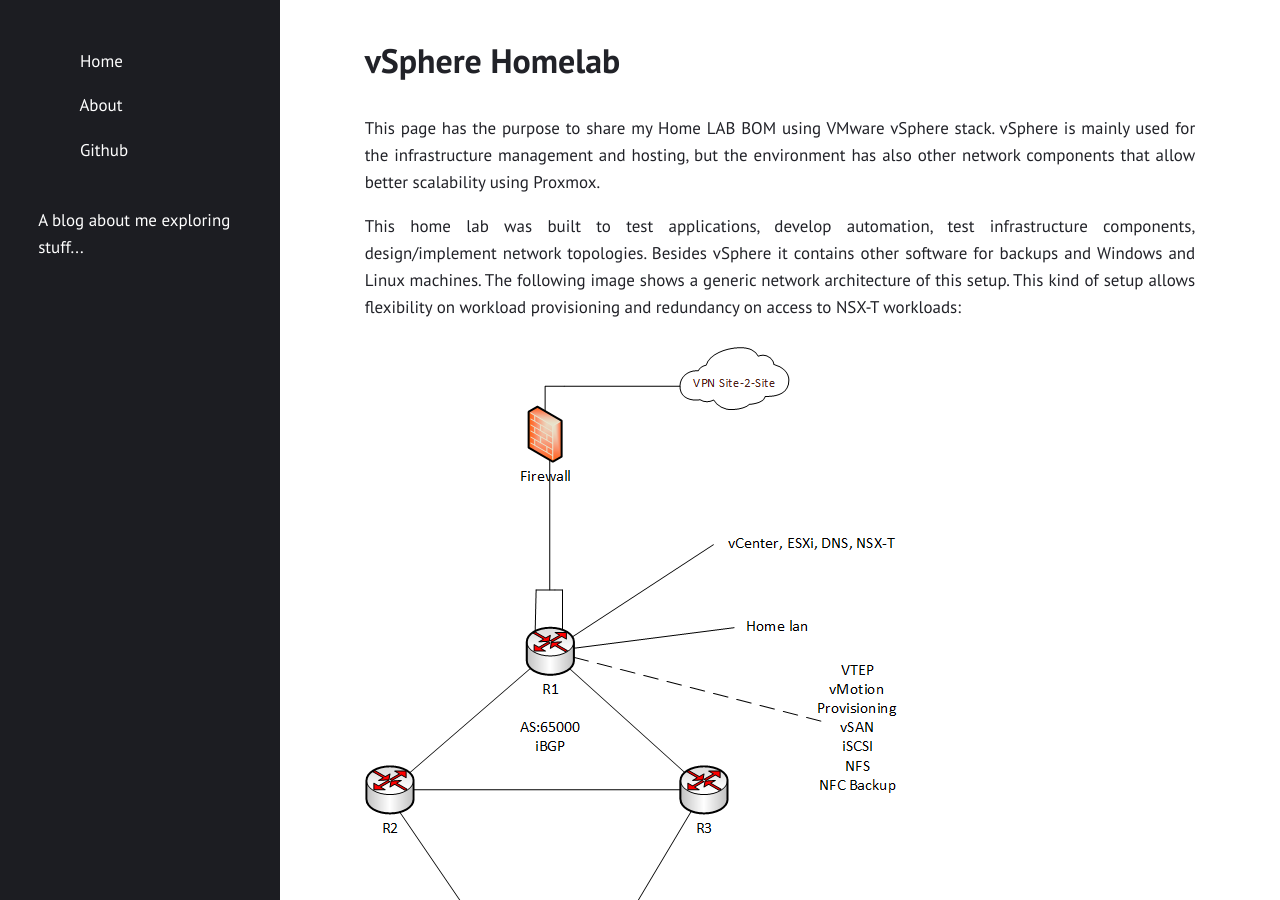
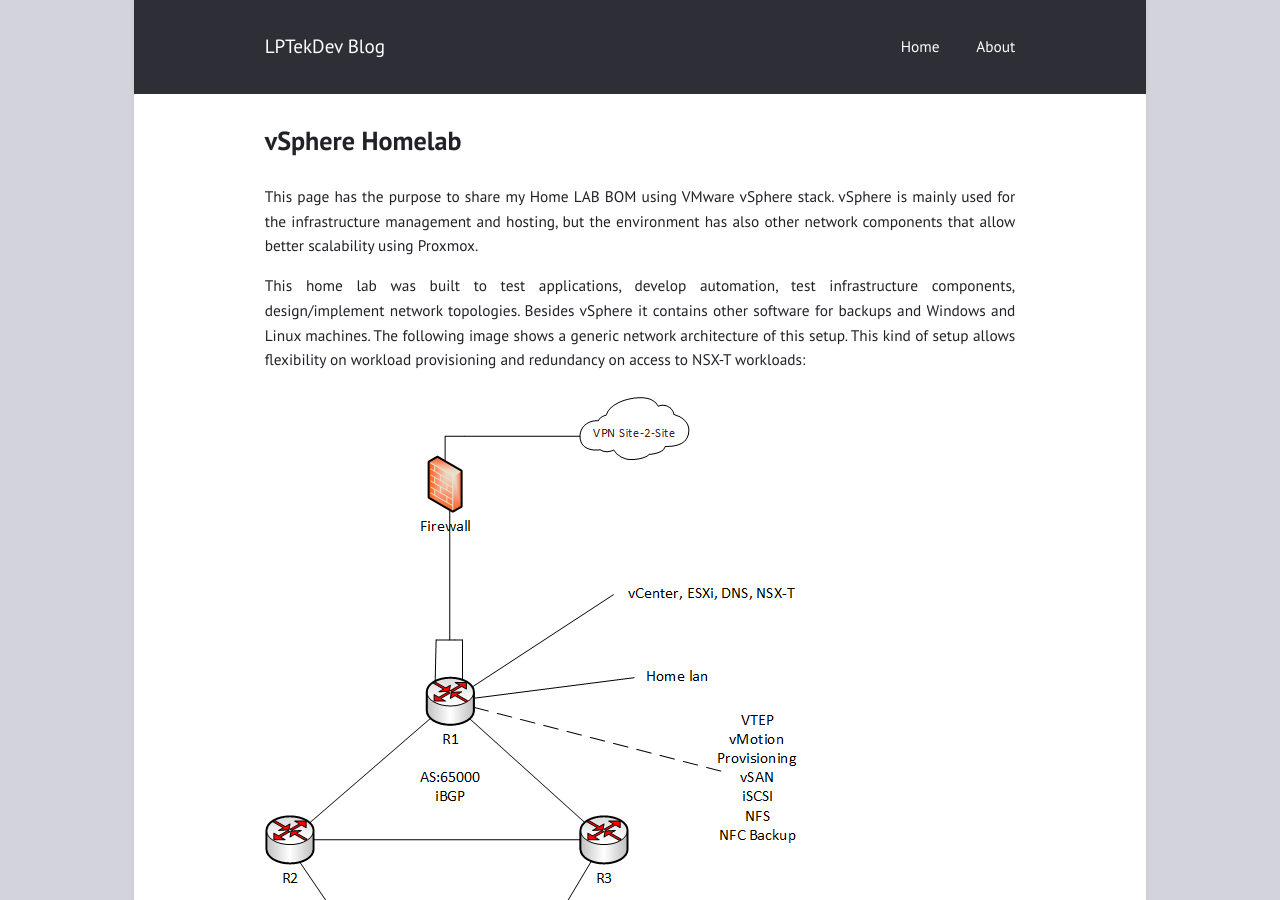
Before and after one commit to lptekdev/homelab, a Jekyll site: the page built from _posts/2024-01-01-vsphere.md, in a window 1280 px wide and 900 px high. Built offline with Jekyll 4.4.1, drawn with Linux system fonts in a browser that asks for light colours; some of the changed text lies outside the part shown.

```diff
--- a/_config.yml
+++ b/_config.yml
@@ -10,7 +10,7 @@ date_format: "%B %d, %Y"
 
 show_excerpts: true        # show article excerpts on the home page
 show_frame: true           # adds a gray frame to the site
-show_sidebar: true        # show a sidebar instead of the usual header
+show_sidebar: false        # show a sidebar instead of the usual header
 minimal: false             # use a dark header
 
 # Menu
@@ -23,6 +23,7 @@ external:                  # shows a footer with social links - for available ic
   #- {title: Mail, icon: envelope, url: "mailto:niklasbuschmann@users.noreply.github.com"}
   - {title: Github, icon: github, url: "https://github.com/lptekdev"}
   #- {title: Subscribe, icon: rss, url: "/feed.xml"}
+  - {title: Youtube, icon: youtube, url: "/feed.xml"}
 
 comments:
 #  disqus_shortname: ""    # see https://disqus.com/
--- a/_posts/2024-01-01-vsphere.md
+++ b/_posts/2024-01-01-vsphere.md
@@ -4,6 +4,7 @@ layout: page
 ---
 
 This page has the purpose to share my Home LAB BOM using VMware vSphere stack. vSphere is mainly used for the infrastructure management and hosting, but the environment has also other network components that allow better scalability using Proxmox.
+
 
 
 This home lab was built to test applications, develop automation, test infrastructure components, design/implement network topologies. Besides vSphere it contains other software for backups and Windows and Linux machines.
```
Also changed, not shown: _posts/2024-07-01-proxmox.md (+1 -0 lines).
